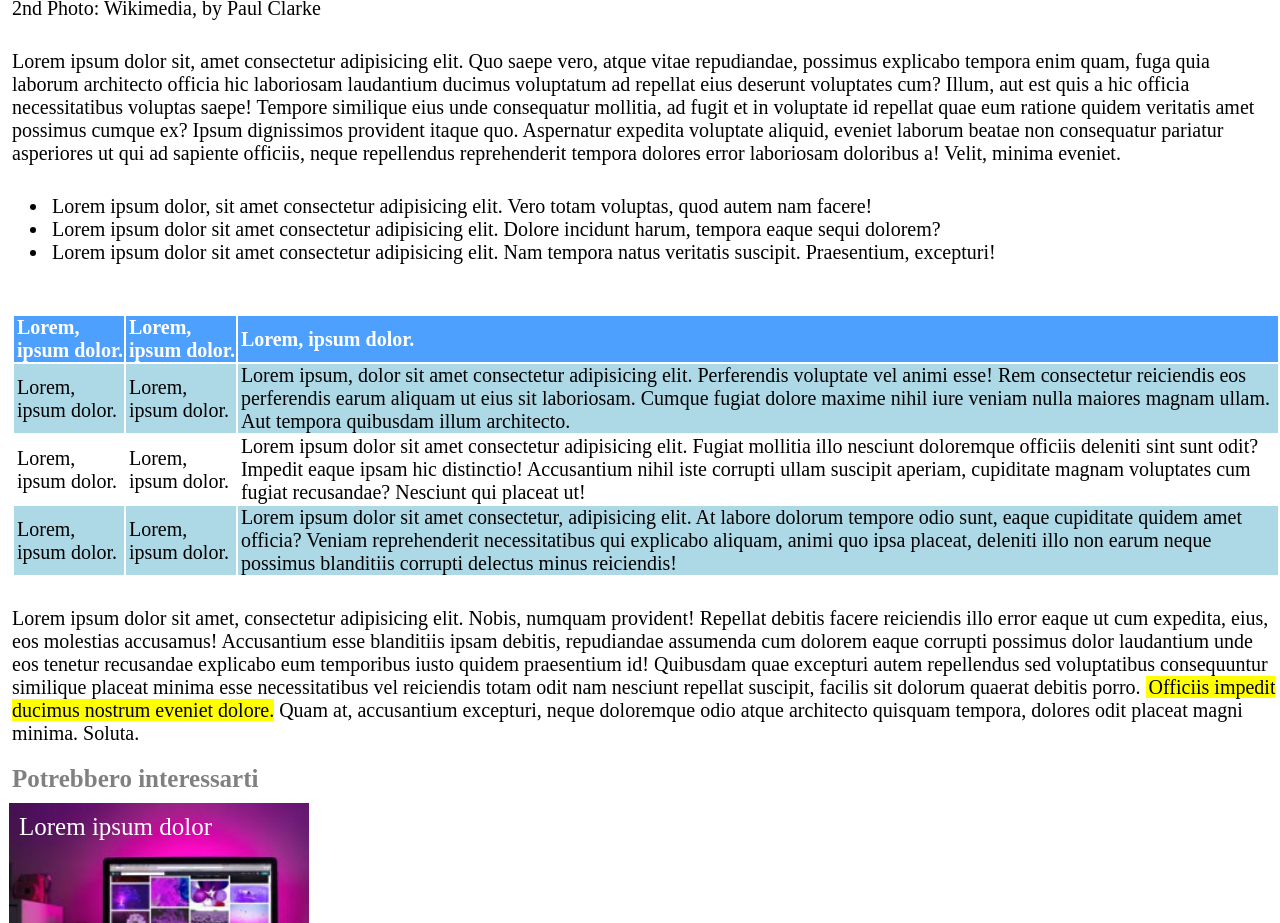
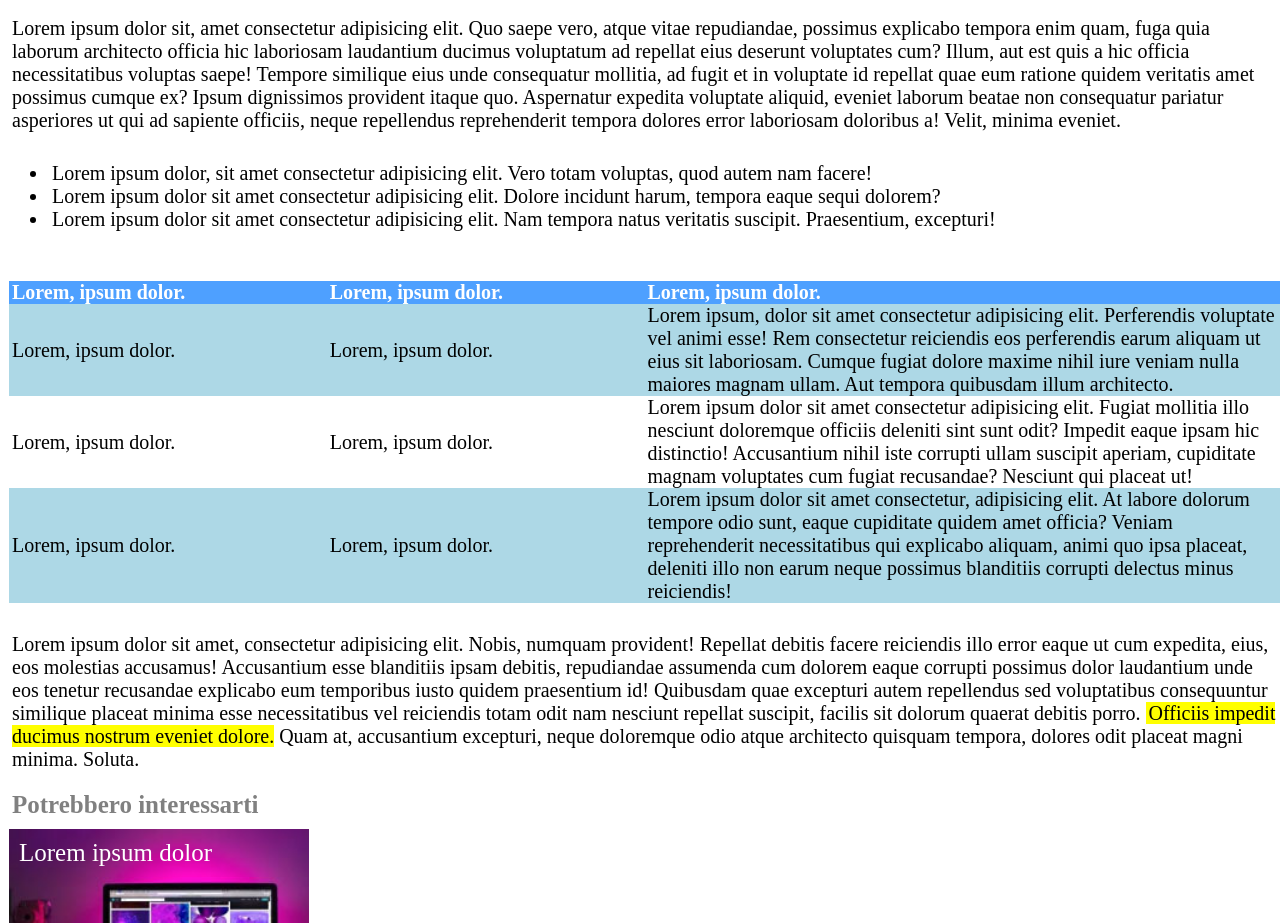
Before and after one commit to federicomanni97/html-css-booleaner, a plain HTML site: page index.html in a window 1280 px wide. Shown: the part 948-1871 px from the top of the page. Drawn offline with Linux system fonts and the light colour scheme.

Commit message:
ended-exercisebooleaner

```diff
--- a/css/style.css
+++ b/css/style.css
@@ -20,7 +20,7 @@ header {
 }
 
 .title{
-    font-size: 80px;
+    font-size: 70px;
 }
 
 #article-author{
@@ -55,22 +55,29 @@ header {
     font-size: 20px;
     padding-left: 40px;
     margin-top: 30px;
+    margin-bottom: 50px;
 }
 
 .table-margin{
-    padding-top: 50px;
     font-size: 20px;
     text-align: left;
+    border-collapse: collapse;
 
 }
 
 .table-head{
     background-color: rgb(78, 160, 255);
     color: white;
+    border-collapse: collapse;
 }
 
 .table-body1{
     background-color: lightblue;
+
+}
+
+.third-table{
+    width: 50%;
 
 }
 
--- a/index.html
+++ b/index.html
@@ -29,6 +29,7 @@
         <p class="image-infos">1st Photo: John S. and James L. Knight Foundation, by Scott Henrichsen</p>
         <p class="image-infos">2nd Photo: Wikimedia, by Paul Clarke</p>
 
+        <!--articolo1-->
         <p class="article-paragraph">
             Lorem ipsum dolor sit, amet consectetur adipisicing elit. Quo saepe vero, atque vitae repudiandae, possimus explicabo tempora enim quam, fuga quia laborum architecto officia hic laboriosam laudantium ducimus voluptatum ad repellat eius deserunt voluptates cum? Illum, aut est quis a hic officia necessitatibus voluptas saepe! Tempore similique eius unde consequatur mollitia, ad fugit et in voluptate id repellat quae eum ratione quidem veritatis amet possimus cumque ex? Ipsum dignissimos provident itaque quo. Aspernatur expedita voluptate aliquid, eveniet laborum beatae non consequatur pariatur asperiores ut qui ad sapiente officiis, neque repellendus reprehenderit tempora dolores error laboriosam doloribus a! Velit, minima eveniet.
         </p>
@@ -57,12 +58,12 @@
                 <tr class="table-body1">
                     <td>Lorem, ipsum dolor.</td>
                     <td>Lorem, ipsum dolor.</td>
-                    <td>Lorem ipsum, dolor sit amet consectetur adipisicing elit. Perferendis voluptate vel animi esse! Rem consectetur reiciendis eos perferendis earum aliquam ut eius sit laboriosam. Cumque fugiat dolore maxime nihil iure veniam nulla maiores magnam ullam. Aut tempora quibusdam illum architecto.</td>
+                    <td class="third-table">Lorem ipsum, dolor sit amet consectetur adipisicing elit. Perferendis voluptate vel animi esse! Rem consectetur reiciendis eos perferendis earum aliquam ut eius sit laboriosam. Cumque fugiat dolore maxime nihil iure veniam nulla maiores magnam ullam. Aut tempora quibusdam illum architecto.</td>
                 </tr>
                 <tr>
                     <td>Lorem, ipsum dolor.</td>
                     <td>Lorem, ipsum dolor.</td>
-                    <td>Lorem ipsum dolor sit amet consectetur adipisicing elit. Fugiat mollitia illo nesciunt doloremque officiis deleniti sint sunt odit? Impedit eaque ipsam hic distinctio! Accusantium nihil iste corrupti ullam suscipit aperiam, cupiditate magnam voluptates cum fugiat recusandae? Nesciunt qui placeat ut!</td>
+                    <td class="third-table">Lorem ipsum dolor sit amet consectetur adipisicing elit. Fugiat mollitia illo nesciunt doloremque officiis deleniti sint sunt odit? Impedit eaque ipsam hic distinctio! Accusantium nihil iste corrupti ullam suscipit aperiam, cupiditate magnam voluptates cum fugiat recusandae? Nesciunt qui placeat ut!</td>
                 </tr>
             </tbody>
 
@@ -71,22 +72,25 @@
                 <tr>
                     <td>Lorem, ipsum dolor.</td>
                     <td>Lorem, ipsum dolor.</td>
-                    <td>Lorem ipsum dolor sit amet consectetur, adipisicing elit. At labore dolorum tempore odio sunt, eaque cupiditate quidem amet officia? Veniam reprehenderit necessitatibus qui explicabo aliquam, animi quo ipsa placeat, deleniti illo non earum neque possimus blanditiis corrupti delectus minus reiciendis!</td>
+                    <td class="third-table">Lorem ipsum dolor sit amet consectetur, adipisicing elit. At labore dolorum tempore odio sunt, eaque cupiditate quidem amet officia? Veniam reprehenderit necessitatibus qui explicabo aliquam, animi quo ipsa placeat, deleniti illo non earum neque possimus blanditiis corrupti delectus minus reiciendis!</td>
                 </tr>
             </tfoot>
         </table>
         <!--fine table-->
 
-        <!--secondo paragrafo-->
+        <!--articolo2-->
         <p class="article-paragraph">Lorem ipsum dolor sit amet, consectetur adipisicing elit. Nobis, numquam provident! Repellat debitis facere reiciendis illo error eaque ut cum expedita, eius, eos molestias accusamus! Accusantium esse blanditiis ipsam debitis, repudiandae assumenda cum dolorem eaque corrupti possimus dolor laudantium unde eos tenetur recusandae explicabo eum temporibus iusto quidem praesentium id! Quibusdam quae excepturi autem repellendus sed voluptatibus consequuntur similique placeat minima esse necessitatibus vel reiciendis totam odit nam nesciunt repellat suscipit, facilis sit dolorum quaerat debitis porro. <span class="underline-yellow">Officiis impedit ducimus nostrum eveniet dolore.</span> Quam at, accusantium excepturi, neque doloremque odio atque architecto quisquam tempora, dolores odit placeat magni minima. Soluta.</p>
 
     </main>
     <!--fine del main-->
 
+    <!--inizio footer-->
     <footer>
         <h3 class="title-footer">Potrebbero interessarti</h3>
         <div class="footer-img1">Lorem ipsum dolor</div>
         <div class="footer-img2">Lorem ipsum dolor</div>
     </footer>
+    <!--fine footer-->
+
 </body>
 </html>
```
